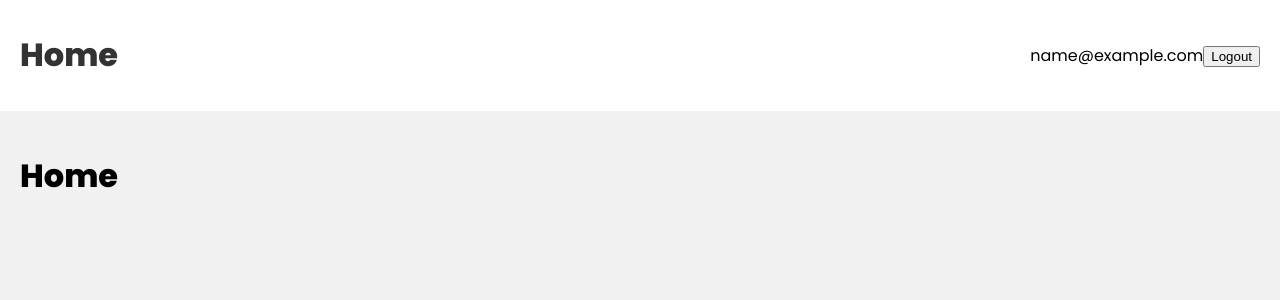
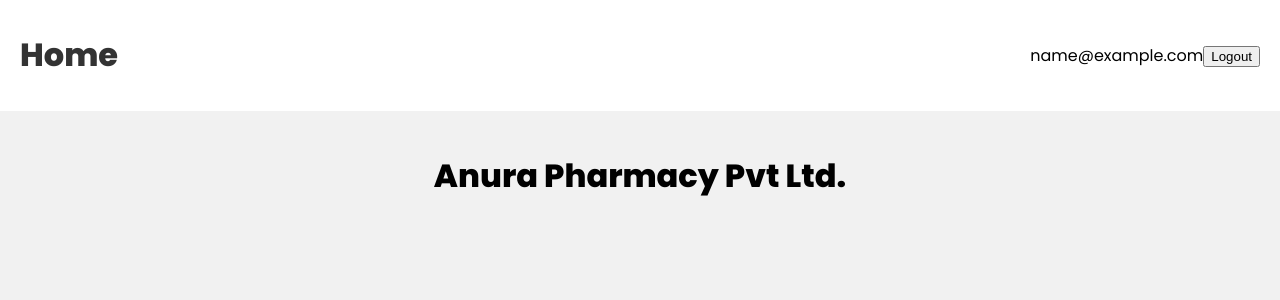
Before and after one commit to aravinda-amr/PMS, a React (Create React App) app in the folder frontend/: page / in a window 1280 px wide. Shown: the top 300 px of the page. Built offline with nearby package versions, Linux system fonts and the light colour scheme; no server answers; sample sign-in values are in the browser's storage.

Commit message:
update prescriptionUpload.js

```diff
--- a/frontend/src/components/PrescriptionUpload.js
+++ b/frontend/src/components/PrescriptionUpload.js
@@ -16,7 +16,8 @@ const PrescriptionUpload = () => {
         //upload the file to the firebase storage
         uploadBytes(imageRef, imageUpload).then((snapshot) => {
             getDownloadURL(snapshot.ref).then((url) => {
-                console.log(url);
+                //getting the url of the uloaded image
+                setImageUpload(url);
             })
         })
     }
--- a/frontend/src/pages/Home.js
+++ b/frontend/src/pages/Home.js
@@ -1,7 +1,7 @@
 const Home = () => {
     return (
         <div>
-            <h1>Home</h1>
+            <center><h1>Anura Pharmacy Pvt Ltd.</h1></center>
         </div>
     )
 }
```
